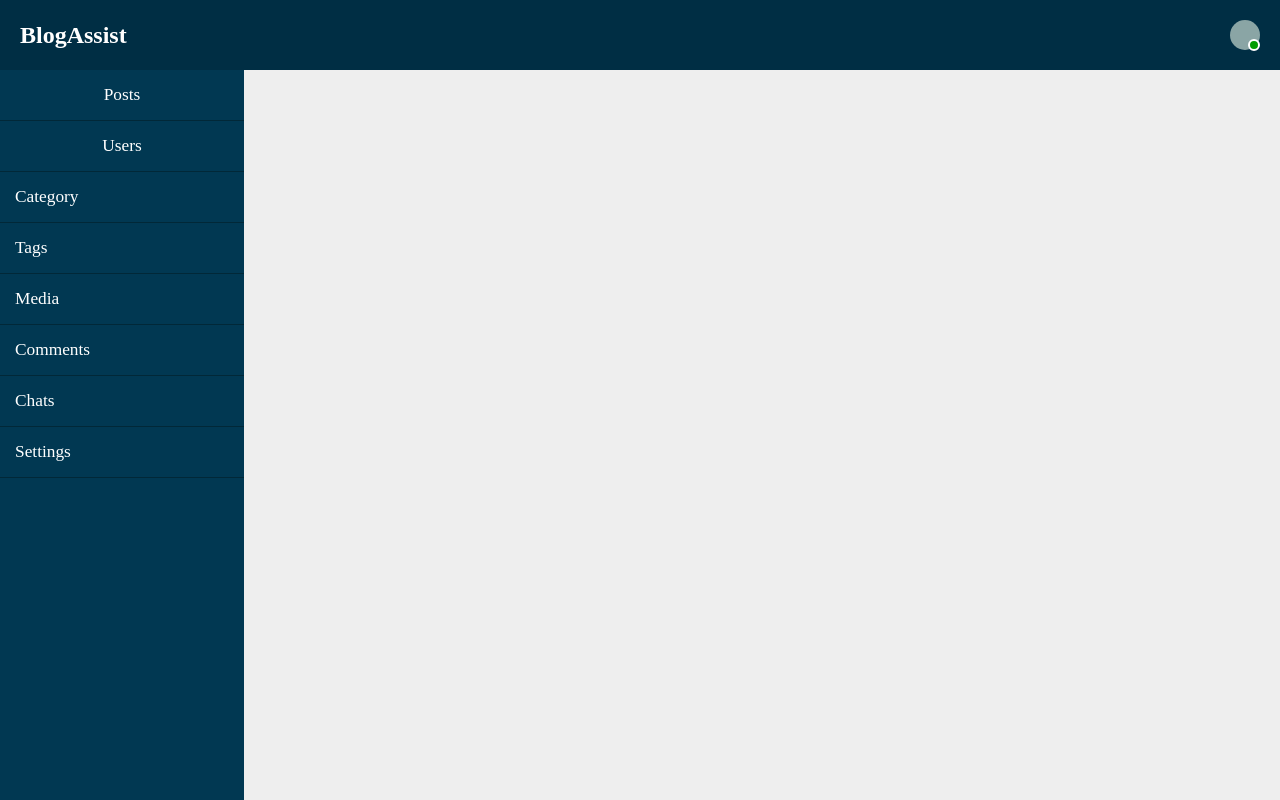
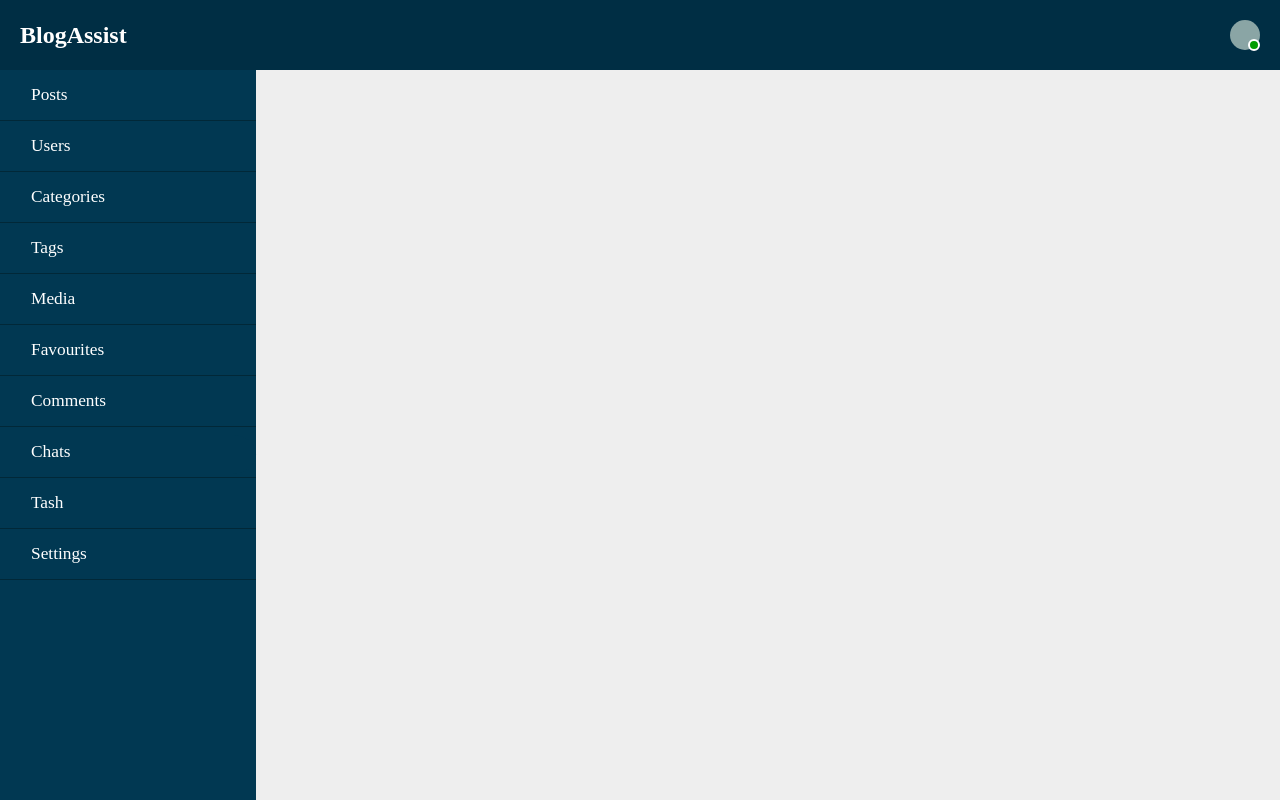
Before and after one commit to Ubjames/TechEdge, a PHP site: page /Admin/index.php in a window 1280 px wide. Run offline with PHP 8.4, Linux system fonts and the light colour scheme.

Commit message:
current update

```diff
--- a/Admin/dashboard.css
+++ b/Admin/dashboard.css
@@ -1,3 +1,7 @@
+:root{
+  --
+}
+
 * {
   padding: 0;
   margin: 0;
@@ -23,69 +27,83 @@ body {
 nav {
   background-color: rgb(1, 56, 82);
   color: #ffffff;
-  width: 25%;
-  cursor: pointer;
+  width: 340px;
+  position: relative;
+  transition: ease-in-out 300ms;
 }
-nav > p:hover {
+nav .contdiv > p:hover {
   background-color: rgb(6, 76, 109);
   border-bottom: 1px solid rgb(11, 83, 112);
 }
 
-nav > .group-3 .main-3:hover,
-nav > .group-2 .main-2:hover,
-nav > .group-1 .main:hover {
+nav .contdiv > .group-3 .main-3:hover,
+nav .contdiv > .group-2 .main-2:hover,
+nav .contdiv > .group-1 .main:hover {
   background-color: rgb(6, 76, 109);
   border-bottom: 1px solid rgb(6, 76, 109);
 }
 
-nav > p {
-  font-size: 13pt;
+nav .contdiv > div {
+}
+nav .contdiv > p {
+  font-size: 10pt;
   padding: 15px 15px;
   border-bottom: 1px solid rgb(1, 40, 56);
 }
 
-nav > div > .main-3,
-nav > div > .main-2,
-nav > div > .main {
+.main .fas,
+.main-2 .fas,
+.main-3 .fas {
+  margin-left: auto;
+}
+
+nav .contdiv > div > .main-3 > p,
+nav .contdiv > div > .main-2 p,
+nav .contdiv > div > .main > p {
+  margin-left: 16px;
+}
+nav .contdiv > div > .main-3,
+nav .contdiv > div > .main-2,
+nav .contdiv > div > .main {
   display: flex;
   align-items: center;
-  justify-content: space-between;
+  /* justify-content: space-around; */
   font-size: 13pt;
-  padding: 15px 15px;
+  padding: 15px 15px 15px 5px;
   border-bottom: 1px solid rgb(1, 40, 56);
 }
 
-nav > .group-2 > .list-2,
-nav > .group-3 > .list-3,
-nav > .group-1 > .list {
+nav .contdiv > .group-2 > .list-2,
+nav .contdiv > .group-3 > .list-3,
+nav .contdiv > .group-1 > .list {
   display: flex;
   flex-direction: column;
   justify-content: space-evenly;
   background-color: rgb(6, 76, 109);
   overflow: hidden;
 }
-nav > .group-2 > .list-2,
-nav > .group-3 > .list-3,
-nav > .group-1 > .list {
+nav .contdiv > .group-2 > .list-2,
+nav .contdiv > .group-3 > .list-3,
+nav .contdiv > .group-1 > .list {
   height: 0px;
   transition: ease-in-out 400ms;
 }
-/* nav > .group-2 > .list-2 > div,
-nav > .group-3 > .list-3 > div,
-nav > .group-1 > .list > div {
+/* nav .contdiv > .group-2 > .list-2 > div,
+nav .contdiv > .group-3 > .list-3 > div,
+nav .contdiv > .group-1 > .list > div {
   transition: ease-in-out 400ms;
 } */
 
-nav > .group-2 > .list-2 > a,
-nav > .group-3 > .list-3 > a,
-nav > .group-1 > .list > a {
+nav .contdiv > .group-2 > .list-2 > a,
+nav .contdiv > .group-3 > .list-3 > a,
+nav .contdiv > .group-1 > .list > a {
   padding: 5px 35px;
   color: #ffffff;
   text-decoration: none;
 }
-nav > .group-2 > .list-2 > a:hover,
-nav > .group-3 > .list-3 > a:hover,
-nav > .group-1 > .list > a:hover {
+nav .contdiv > .group-2 > .list-2 > a:hover,
+nav .contdiv > .group-3 > .list-3 > a:hover,
+nav .contdiv > .group-1 > .list > a:hover {
   /* background-color: rgb(255, 255, 255);
   color: rgb(1, 56, 82);
   border-radius: 50px 0 0 50px; */
@@ -93,7 +111,7 @@ nav > .group-1 > .list > a:hover {
   transition: ease-in-out 400ms;
 }
 
-/* nav > .active {
+/* nav .contdiv > .active {
   border-radius: 50px 0 0 50px;
   background: rgb(250, 250, 250);
   color: rgb(0, 46, 68);
@@ -377,3 +395,45 @@ button:hover {
 .action-buttons > #publish {
   background: green;
 }
+
+.contdiv {
+  position: relative;
+  z-index: 9;
+  height: 100%;
+  overflow-y: scroll;
+}
+
+.navControl {
+  width: 30px;
+  padding: 8px;
+  border-radius: 0 50% 50% 0;
+  background: rgb(1, 56, 82);
+  text-align: center;
+  font-size: 20px;
+  position: absolute;
+  /* transform: translate(-55%, -50%); */
+  color: rgb(1, 56, 82);
+  z-index: 8;
+  right: -0px;
+  top: 50%;
+  transition: ease-in-out 400ms;
+}
+
+.active-nav-control {
+  transform: translateX(60%);
+  color: #ffffff;
+}
+
+.reduce-bar {
+  width: 50px;
+}
+
+.hide {
+  visibility: hidden;
+}
+
+
+::-webkit-scrollbar{
+  width: 10px;
+  background: ;
+}
--- a/Admin/dashboardScript.js
+++ b/Admin/dashboardScript.js
@@ -59,3 +59,47 @@ function expandmoreOption() {
   }
   //
 }
+
+let nav = document.querySelector("nav");
+let body = document.querySelector("section");
+let control = document.querySelector(".navControl");
+let controlbtn = document.querySelector(".navControl > i");
+
+body.addEventListener("mouseover", (e) => {
+  control.classList.remove("active-nav-control");
+});
+control.addEventListener("mouseover", (e) => {
+  control.classList.add("active-nav-control");
+});
+nav.addEventListener("mouseover", (e) => {
+  let X = e.clientX;
+  let Y = e.clientY;
+
+  control.classList.add("active-nav-control");
+  // control.classList.remove("active-nav-control");
+});
+
+control.addEventListener("click", () => {
+  let text = document.querySelectorAll(".item");
+  let ic = document.querySelectorAll(".ic");
+
+  text.forEach((v) => {
+    v.classList.toggle("hide");
+  });
+  ic.forEach((v2) => {
+    v2.classList.toggle("hide");
+  });
+
+  nav.classList.toggle("reduce-bar");
+
+  if (
+    nav.className.includes("reduce-bar") &&
+    controlbtn.className.includes("fa-angle-left")
+  ) {
+    controlbtn.classList.remove("fa-angle-left");
+    controlbtn.classList.add("fa-angle-right");
+  } else {
+    controlbtn.classList.remove("fa-angle-right");
+    controlbtn.classList.add("fa-angle-left");
+  }
+});
--- a/Admin/index.php
+++ b/Admin/index.php
@@ -1,5 +1,5 @@
 <?php
-require_once '../lib/connection.php';
+require_once "../lib/connection.php";
 include "../lib/head.php";
 include "../lib/header.php";
 include "../lib/nav.php";
--- a/lib/nav.php
+++ b/lib/nav.php
@@ -1,16 +1,18 @@
 <body>
 
     <div class="body-wraper">
+
        <nav>
+           <div class="contdiv">
            <div class="group-1">
                <div class="main">
-                   <i class="fa fa-tags"></i>
+                   <i class="fa fa-edit"></i>
                     <p class="item ">Posts</p>
-                    <i class="fa fa-angle-down"></i>
+                    <i class="fas  fa-angle-down ic"></i>
                </div>
                     <div class="list">
-                        <a href="posts/create.php">Add</a>
-                        <a href="posts/manage.php">Manage</a>
+                        <a href="create.php">Add</a>
+                        <a href="manage.php">Manage</a>
                     </div>
            </div>
 
@@ -18,56 +20,84 @@
                <div class="main-2">
                    <i class="fa fa-users"></i>
                    <p class="item ">Users</p>
-                   <i class="fa fa-angle-down"></i>
+                   <i class="fas  fa-angle-down ic"></i>
                </div>
                <div class="list-2">
-                    <a href ="users/create.php">Add</a>
-                    <a href ="users/manage.php">Manage</a>
+                    <a href ="create.php">Add</a>
+                    <a href ="manage.php">Manage</a>
             </div>
            </div>
 
            <div class="group-3">
                <div  class="main-3">
-                   <p class="item ">Category</p>
-                   <i class="fa fa-angle-down"></i>
+               <i class="fa fa-poll-h"></i>
+                   <p class="item ">Categories</p>
+                   <i class="fas  fa-angle-down ic"></i>
                </div>
                 <div class="list-3">
-                    <a href="topics/create.php">Add</a>
-                    <a href="topics/manage.php">Manage</a>
+                    <a href="create.php">Add</a>
+                    <a href="manage.php">Manage</a>
                 </div>
 
            </div>
            <div class="group-3">
                <div  class="main-3">
+                    <i class="fa fa-tags"></i>
                    <p class="item ">Tags</p>
-                   <i class="fa fa-angle-down"></i>
+
                </div>
                 <div class="list-3">
-                    <a href="topics/create.php">Add</a>
-                    <a href="topics/manage.php">Manage</a>
+                    <a href="create.php">Add</a>
+                    <a href="manage.php">Manage</a>
                 </div>
 
            </div>
            <div class="group-3">
                <div  class="main-3">
+               <i class="fa fa-images"></i>
                    <p class="item ">Media</p>
                </div>
            </div>
            <div class="group-3">
                <div  class="main-3">
-                   <p class="item ">Comments</p>
+               <i class="fa fa-thumbtack"></i>
+                   <p class="item ">Favourites</p>
                </div>
            </div>
+
            <div class="group-3">
                <div  class="main-3">
+               <i class="fa fa-comment-alt"></i>
+                   <p class="item ">Comments</p>
+
+               </div>
+           </div>
+
+           <div class="group-3">
+               <div  class="main-3">
+               <i class="fa fa-comment-dots"></i>
                    <p class="item ">Chats</p>
                </div>
            </div>
            <div class="group-3">
                <div  class="main-3">
+               <i class="fa fa-trash-alt"></i>
+                   <p class="item ">Tash</p>
+               </div>
+           </div>
+
+           <div class="group-3">
+               <div  class="main-3">
+               <i class="fa fa-cog"></i>
                    <p class="item ">Settings</p>
                </div>
            </div>
+    </div>
+           <div class="navControl">
+          <i class="fa fa-angle-left"></i>
+           </div>
        </nav>
 
+
+
        <section>
--- a/login.php
+++ b/login.php
@@ -1,6 +1,6 @@
 <?php
 session_start();
-include("connection.php");
+include("lib/connection.php");
 if($_SERVER['REQUEST_METHOD'] === 'POST'){
 $isUser = false;
 $username = mysqli_real_escape_string($conn, $_POST['username']);
--- a/users_form.php
+++ b/users_form.php
@@ -1,5 +1,5 @@
 <?php
-include('connection.php');
+include('lib/connection.php');
 $firstname = "";
 $lastname = "";
 $username = "";
--- a/verify_user.php
+++ b/verify_user.php
@@ -1,7 +1,7 @@
 <?php
 session_start();
 
-include('connection.php');
+include('lib/connection.php');
 if($_SERVER['REQUEST_METHOD'] === 'POST'){
     $password = mysqli_real_escape_string($conn, $_POST['password']);
     if(!isset($_SESSION['UID'])){
@@ -46,7 +46,7 @@ if($_SERVER['REQUEST_METHOD'] === 'POST'){
 
 
                         if($result['password'] == md5($password)){
-                            header("location: index.html");
+                            header("location: mainsite/index.php");
                         }
                         else{
                             echo "<p id='username_err'>Incorrect password</p>";
```
Also changed, not shown: Admin/posts/manage.php (+8 -8 lines).
